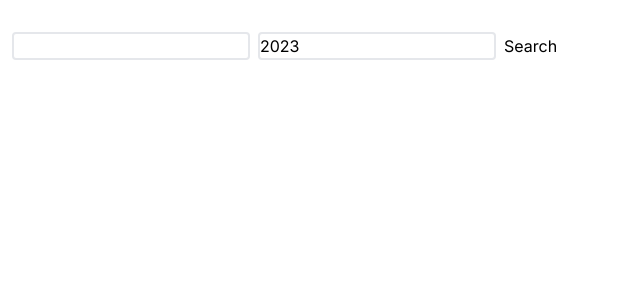
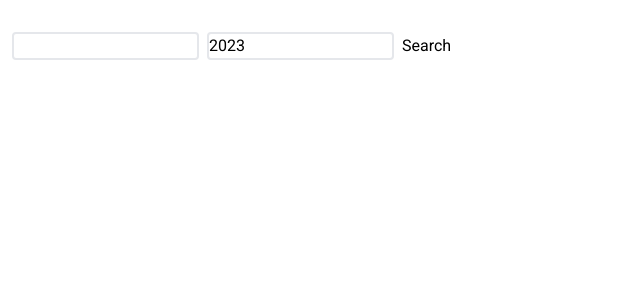
Before and after one commit to mrspec7er/scrapholder, a Next.js app in the folder web/: page / in a window 1280 px wide. Shown: the top 300 px of the page, without its empty margins (0-640 px from the left). Built offline with nearby package versions, Linux system fonts and the light colour scheme.

Commit message:
feat: 🎸 update font

```diff
--- a/web/app/layout.tsx
+++ b/web/app/layout.tsx
@@ -1,8 +1,8 @@
 import type { Metadata } from "next";
-import { Inter } from "next/font/google";
+import { Roboto } from "next/font/google";
 import "./globals.css";
 
-const inter = Inter({ subsets: ["latin"] });
+const roboto = Roboto({ weight: "400", subsets: ["latin"] });
 
 export const metadata: Metadata = {
   title: "Scrapholder",
@@ -16,7 +16,7 @@ export default function RootLayout({
 }) {
   return (
     <html lang="en">
-      <body className={inter.className + " p-3 max-w-screen-xl mx-auto"}>
+      <body className={roboto.className + " p-3 max-w-screen-xl mx-auto"}>
         {children}
       </body>
     </html>
```
